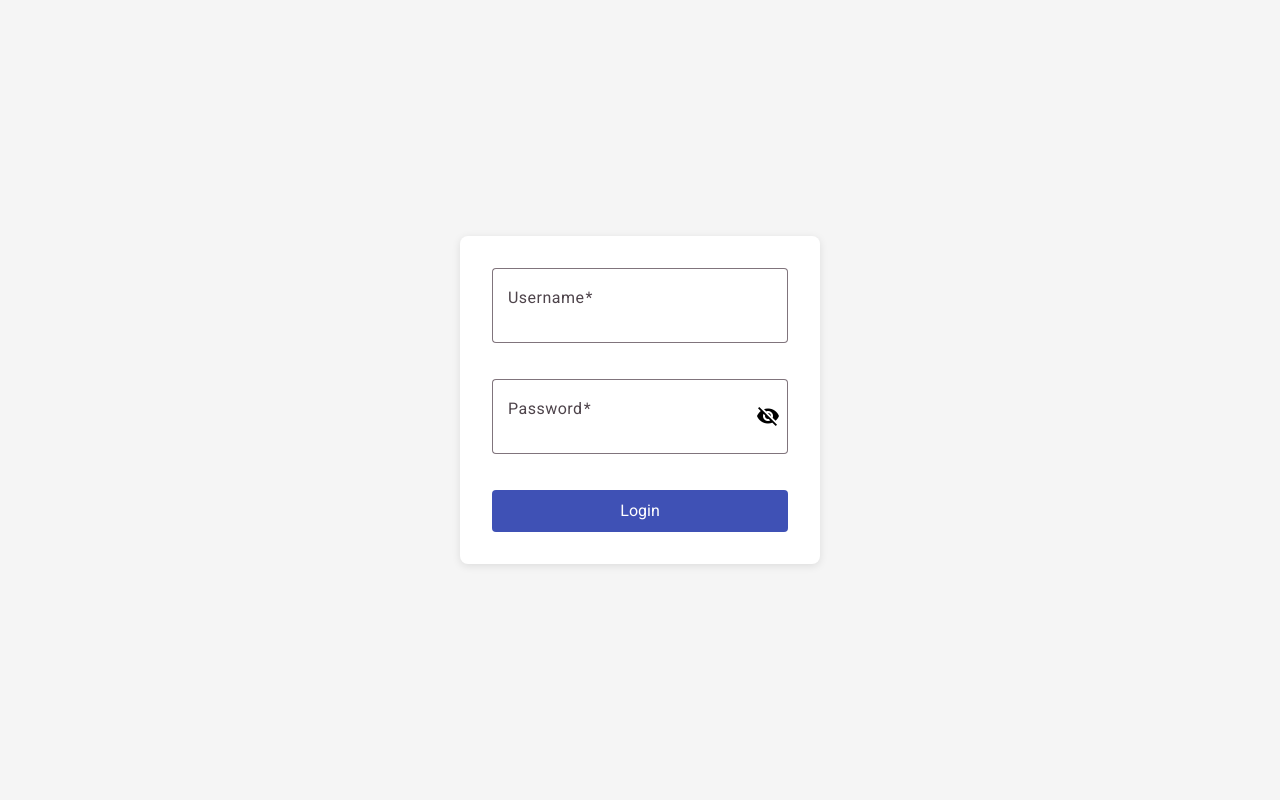
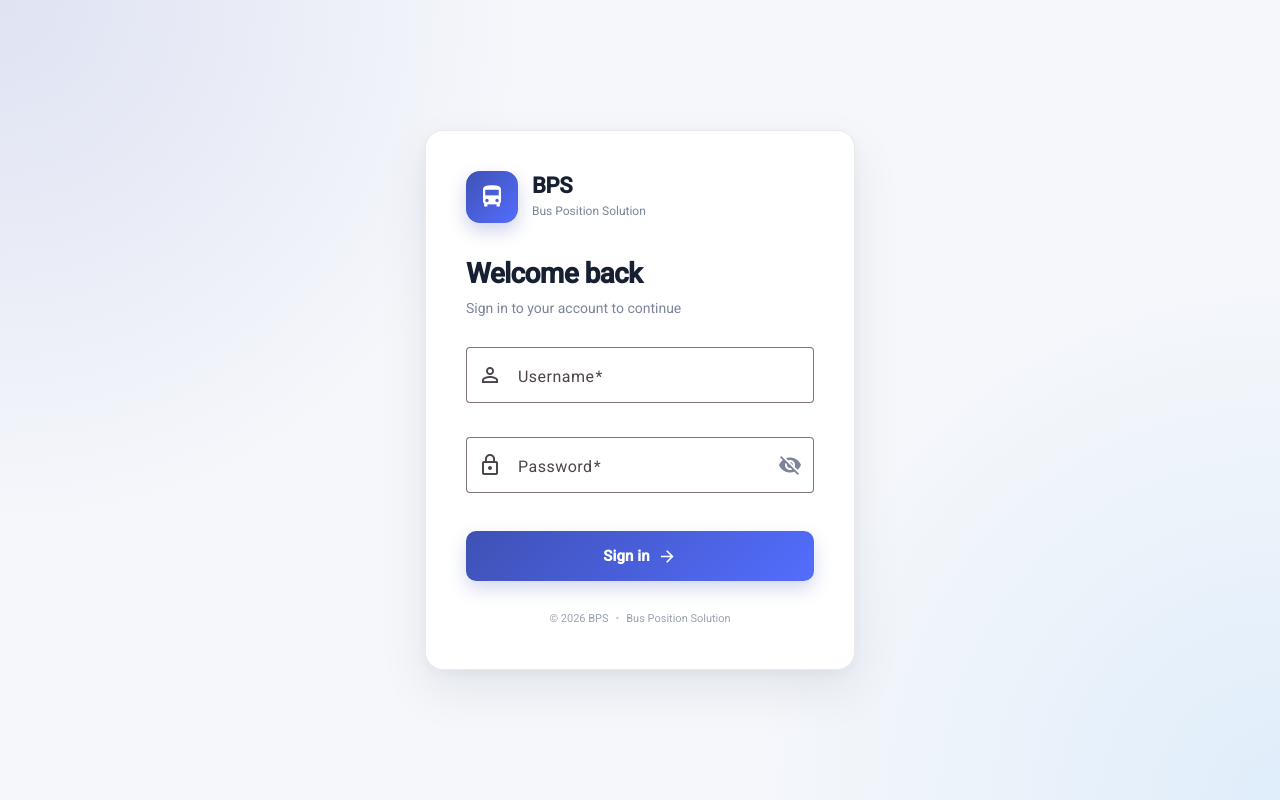
Before and after one commit to Abdullah1906/BPS_Frontend_Angular, an Angular app: page /login in a window 1280 px wide. Built offline with nearby package versions, Linux system fonts and the light colour scheme.

Commit message:
login page update & password , username give character limit. add password icon

```diff
--- a/src/app/features/auth/login/login.html
+++ b/src/app/features/auth/login/login.html
@@ -1,26 +1,139 @@
+<div class="login-page">
+
+  <div class="login-card">
+
+
+    <!-- Brand -->
+    <div class="brand">
+      <div class="brand-logo">
+        <mat-icon>directions_bus</mat-icon>
+      </div>
+
+      <div class="brand-text">
+        <h1>BPS</h1>
+        <span>Bus Position Solution</span>
+      </div>
+    </div>
+
+    <!-- Header -->
+    <div class="login-header">
+      <h2>Welcome back</h2>
+      <p>Sign in to your account to continue</p>
+    </div>
+
+    <!-- Login Form -->
     <form [formGroup]="loginForm" (ngSubmit)="submit()">
 
+      <!-- Username -->
       <mat-form-field appearance="outline" class="full-width">
+
         <mat-label>Username</mat-label>
-    <input matInput formControlName="username" placeholder="Enter username">
+
+        <mat-icon matPrefix>person_outline</mat-icon>
+
+        <input
+          matInput
+          formControlName="username"
+          placeholder="Enter your username"
+          autocomplete="username"
+          maxlength="20"
+        />
+
+
+         @if (loginForm.controls.username.touched && loginForm.controls.username.invalid) {
+          <mat-error>
+            {{ getUserNameError() }}
+          </mat-error>
+        }
+
+         @if (loginForm.controls.password.touched && loginForm.controls.password.invalid) {
+          <mat-error>
+            {{ getPasswordError() }}
+          </mat-error>
+        }
+
       </mat-form-field>
 
+
+      <!-- Password -->
       <mat-form-field appearance="outline" class="full-width">
+
         <mat-label>Password</mat-label>
 
-    <input matInput [type]="hide ? 'password' : 'text'" formControlName="password" placeholder="Enter password">
+        <mat-icon matPrefix>lock_outline</mat-icon>
 
-    <button matSuffix type="button" (click)="hide = !hide" class="custom-eye-btn">
-      <mat-icon>{{hide ? 'visibility_off' : 'visibility'}}</mat-icon>
+        <input
+          matInput
+          [type]="hide ? 'password' : 'text'"
+          formControlName="password"
+          placeholder="Enter your password"
+          autocomplete="current-password"
+          maxlength="20"
+        />
+
+        <button
+          mat-icon-button
+          matSuffix
+          type="button"
+          class="password-toggle"
+          (click)="hide = !hide"
+          [attr.aria-label]="hide ? 'Show password' : 'Hide password'"
+        >
+          <mat-icon>
+            {{ hide ? 'visibility_off' : 'visibility' }}
+          </mat-icon>
         </button>
+
+        @if (loginForm.controls.password.touched && loginForm.controls.password.invalid) {
+          <mat-error>
+            {{ getPasswordError() }}
+          </mat-error>
+        }
+
       </mat-form-field>
 
+
+      <!-- Error -->
       @if (errorMessage) {
-    <p class="error">{{ errorMessage }}</p>
+        <div class="error-message">
+          <mat-icon>error_outline</mat-icon>
+          <span>{{ errorMessage }}</span>
+        </div>
       }
 
-  <button type="submit" [disabled]="loading">
-    {{ loading ? 'Logging in...' : 'Login' }}
+
+      <!-- Login Button -->
+      <button
+        mat-flat-button
+        type="submit"
+        class="login-button"
+        [disabled]="loading"
+      >
+
+        @if (loading) {
+          <span class="button-content">
+            <span class="spinner"></span>
+            Signing in...
+          </span>
+        } @else {
+          <span class="button-content">
+            Sign in
+            <mat-icon>arrow_forward</mat-icon>
+          </span>
+        }
+
       </button>
 
     </form>
+
+    <!-- Footer -->
+    <div class="login-footer">
+      <span>© 2026 BPS</span>
+      <span class="separator">•</span>
+      <span>Bus Position Solution</span>
+    </div>
+
+
+  </div>
+
+</div>
--- a/src/app/features/auth/login/login.scss
+++ b/src/app/features/auth/login/login.scss
@@ -1,82 +1,390 @@
+
 :host {
+display: block;
+}
+
+/* ================================
+PAGE
+================================ */
+
+.login-page {
+    min-height: 100vh;
+    width: 100%;
+
+    display: flex;
+    align-items: center;
+    justify-content: center;
+
+    padding: 24px;
+
+    background:
+    radial-gradient(
+      circle at top left,
+      rgba(63, 81, 181, 0.12),
+      transparent 35%
+    ),
+    radial-gradient(
+      circle at bottom right,
+      rgba(33, 150, 243, 0.10),
+      transparent 35%
+    ),
+    #f5f7fb;
+
+    box-sizing: border-box;
+}
+
+/* ================================
+CARD
+================================ */
+
+.login-card {
+  width: 100%;
+  max-width: 430px;
+
+  padding: 40px;
+
+  background: #ffffff;
+
+  border: 1px solid #e8eaf0;
+  border-radius: 18px;
+
+  box-shadow:
+  0 20px 50px rgba(15, 23, 42, 0.08),
+  0 4px 12px rgba(15, 23, 42, 0.04);
+
+  box-sizing: border-box;
+}
+
+/* ================================
+BRAND
+================================ */
+
+.brand {
+  display: flex;
+  align-items: center;
+
+  gap: 14px;
+
+  margin-bottom: 34px;
+}
+
+.brand-logo {
+  width: 52px;
+  height: 52px;
+
   display: flex;
   align-items: center;
   justify-content: center;
-  min-height: 100vh;
-  background-color: #f5f5f5;
+
+  border-radius: 14px;
+
+  background: linear-gradient(
+    135deg,
+    #3f51b5,
+    #536dfe
+  );
+
+  color: #ffffff;
+
+  box-shadow:
+  0 8px 18px rgba(63, 81, 181, 0.25);
 }
+
+.brand-logo mat-icon {
+  font-size: 27px;
+  width: 27px;
+  height: 27px;
+}
+
+.brand-text {
+  display: flex;
+  flex-direction: column;
+}
+
+.brand-text h1 {
+  margin: 0;
+
+  font-size: 22px;
+  font-weight: 700;
+
+  color: #172033;
+
+  letter-spacing: -0.3px;
+}
+
+.brand-text span {
+  margin-top: 2px;
+
+  font-size: 12px;
+
+  color: #7b8498;
+}
+
+/* ================================
+HEADER
+================================ */
+
+.login-header {
+  margin-bottom: 28px;
+}
+
+.login-header h2 {
+  margin: 0 0 8px;
+
+  color: #172033;
+
+  font-size: 28px;
+  font-weight: 700;
+
+  letter-spacing: -0.6px;
+}
+
+.login-header p {
+  margin: 0;
+
+  color: #7b8498;
+
+  font-size: 14px;
+  line-height: 1.5;
+}
+
+/* ================================
+FORM
+================================ */
 
 form {
   display: flex;
   flex-direction: column;
-  gap: 1rem;
-  width: 100%;
-  max-width: 360px;
-  padding: 2rem;
-  background-color: #fff;
-  border-radius: 8px;
-  box-shadow: 0 2px 8px rgba(0, 0, 0, 0.1);
+
+  gap: 6px;
 }
 
-div {
-  display: flex;
-  flex-direction: column;
-  gap: 0.25rem;
+.full-width {
+  width: 100%;
 }
 
-label {
-  font-size: 0.875rem;
-  font-weight: 500;
-  color: #333;
+/* Material field */
+
+::ng-deep .mat-mdc-form-field {
+  margin-bottom: 8px;
 }
 
-input {
-  padding: 0.6rem 0.75rem;
-  border: 1px solid #ccc;
-  border-radius: 4px;
-  font-size: 1rem;
-
-  &:focus {
-    outline: none;
-    border-color: #3f51b5;
-  }
+.mat-mdc-text-field-wrapper {
+  border-radius: 10px !important;
 }
 
-.error {
-  color: #d32f2f;
-  font-size: 0.875rem;
-  margin: 0;
+.mat-mdc-form-field-subscript-wrapper {
+  min-height: 20px;
 }
 
-button {
-  padding: 0.7rem;
-  border: none;
-  border-radius: 4px;
-  background-color: #3f51b5;
-  color: #fff;
-  font-size: 1rem;
-  cursor: pointer;
+.mat-mdc-form-field-icon-prefix {
+  padding-left: 4px;
+  padding-right: 8px;
+}
 
-  &:disabled {
-    background-color: #9fa8da;
-    cursor: not-allowed;
+.mat-mdc-form-field-icon-prefix mat-icon {
+  color: #8b94a7;
+  font-size: 20px;
+}
+
+/* Focus */
+
+.mat-mdc-form-field.mat-focused
+.mat-mdc-notch-piece {
+  border-color: #3f51b5 !important;
+}
+
+.mat-mdc-form-field.mat-focused
+.mat-mdc-form-field-icon-prefix mat-icon {
+  color: #3f51b5;
+}
+
+/* Password button */
+
+.password-toggle {
+  width: 42px;
+  height: 42px;
+
+  display: flex !important;
+  align-items: center;
+  justify-content: center;
+
+  color: #7b8498;
+
+  margin-right: 3px;
+}
+
+.password-toggle:hover {
+  color: #3f51b5;
+  background: rgba(63, 81, 181, 0.06);
+}
+
+/* ================================
+ERROR
+================================ */
+
+.error-message {
+  display: flex;
+  align-items: center;
+
+  gap: 9px;
+
+  padding: 11px 13px;
+
+  margin: 4px 0 12px;
+
+  border-radius: 9px;
+
+  background: #fff1f1;
+
+  border: 1px solid #ffd5d5;
+
+  color: #d32f2f;
+
+  font-size: 13px;
+
+  line-height: 1.4;
+}
+
+.error-message mat-icon {
+  flex-shrink: 0;
+
+  width: 19px;
+  height: 19px;
+
+  font-size: 19px;
+}
+
+/* ================================
+LOGIN BUTTON
+================================ */
+
+.login-button {
+  width: 100%;
+
+  height: 50px;
+
+  margin-top: 4px;
+
+  border-radius: 10px !important;
+
+  background: linear-gradient(
+    135deg,
+    #3f51b5,
+    #536dfe
+  ) !important;
+
+  color: #ffffff !important;
+
+  font-size: 15px;
+
+  font-weight: 600;
+
+  box-shadow:
+  0 8px 18px rgba(63, 81, 181, 0.22);
+
+  transition:
+  transform 0.15s ease,
+  box-shadow 0.15s ease;
   }
 
-  &:not(:disabled):hover {
-    background-color: #303f9f;
-  }
+.login-button:not(:disabled):hover {
+  transform: translateY(-1px);
+
+  box-shadow:
+  0 11px 24px rgba(63, 81, 181, 0.28);
 }
 
-.custom-eye-btn {
-  background: transparent !important;
-  border: none !important;
-  cursor: pointer;
+.login-button:not(:disabled):active {
+  transform: translateY(0);
+}
+
+.login-button:disabled {
+  opacity: 0.7;
+}
+
+/* Button content */
+
+.button-content {
   display: flex;
   align-items: center;
   justify-content: center;
-  padding: 0 8px;
 
-  mat-icon {
-    color: #000000 !important;
+  gap: 8px;
+}
+
+.button-content mat-icon {
+  font-size: 19px;
+
+  width: 19px;
+  height: 19px;
+}
+
+/* Loading spinner */
+
+.spinner {
+  width: 16px;
+  height: 16px;
+
+  border: 2px solid rgba(255, 255, 255, 0.35);
+  border-top-color: #ffffff;
+
+  border-radius: 50%;
+
+  animation: spin 0.7s linear infinite;
+}
+
+@keyframes spin {
+to {
+  transform: rotate(360deg);
+}
+}
+
+/* ================================
+FOOTER
+================================ */
+
+.login-footer {
+  display: flex;
+  align-items: center;
+  justify-content: center;
+
+  gap: 7px;
+
+  margin-top: 28px;
+
+  color: #9aa2b1;
+
+  font-size: 11px;
+}
+
+.separator {
+  color: #c4c8d1;
+}
+
+/* ================================
+MOBILE
+================================ */
+
+@media (max-width: 480px) {
+
+  .login-page {
+    padding: 16px;
   }
+
+  .login-card {
+    padding: 30px 22px;
+
+    border-radius: 15px;
+
+  }
+
+  .brand {
+    margin-bottom: 28px;
+  }
+
+  .login-header h2 {
+    font-size: 25px;
+  }
+
 }
--- a/src/app/features/auth/login/login.ts
+++ b/src/app/features/auth/login/login.ts
@@ -58,7 +58,8 @@ export class Login {
       username: [
         '',
         [
-          Validators.required
+          Validators.required,
+          Validators.maxLength(50)
         ]
       ],
 
@@ -66,7 +67,8 @@ export class Login {
         '',
         [
           Validators.required,
-          Validators.minLength(6)
+          Validators.minLength(6),
+          Validators.maxLength(20)
         ]
       ]
 
@@ -118,6 +120,7 @@ export class Login {
 
           this.errorMessage =
             error?.error?.message ??
+            error?.error?.title ??
             'Invalid username or password.';
 
         }
@@ -125,4 +128,37 @@ export class Login {
       });
 
   }
+
+  getPasswordError(): string {
+    const control = this.loginForm.controls.password;
+
+    if (control.hasError('required')) {
+      return 'Password is required';
+    }
+
+    if (control.hasError('minlength')) {
+      return 'Password must be at least 6 characters';
+    }
+
+    if (control.hasError('maxlength')) {
+      return 'Password cannot exceed 20 characters';
+    }
+
+    return '';
+  }
+  getUserNameError(): string {
+    const control = this.loginForm.controls.username;
+
+    if (control.hasError('required')) {
+      return 'Username is required';
+    }
+
+    if (control.hasError('maxlength')) {
+      return 'Username cannot exceed 20 characters';
+    }
+
+    return '';
+  }
+
+
 }
```
Lines whose indentation alone changed are shown as unchanged.
